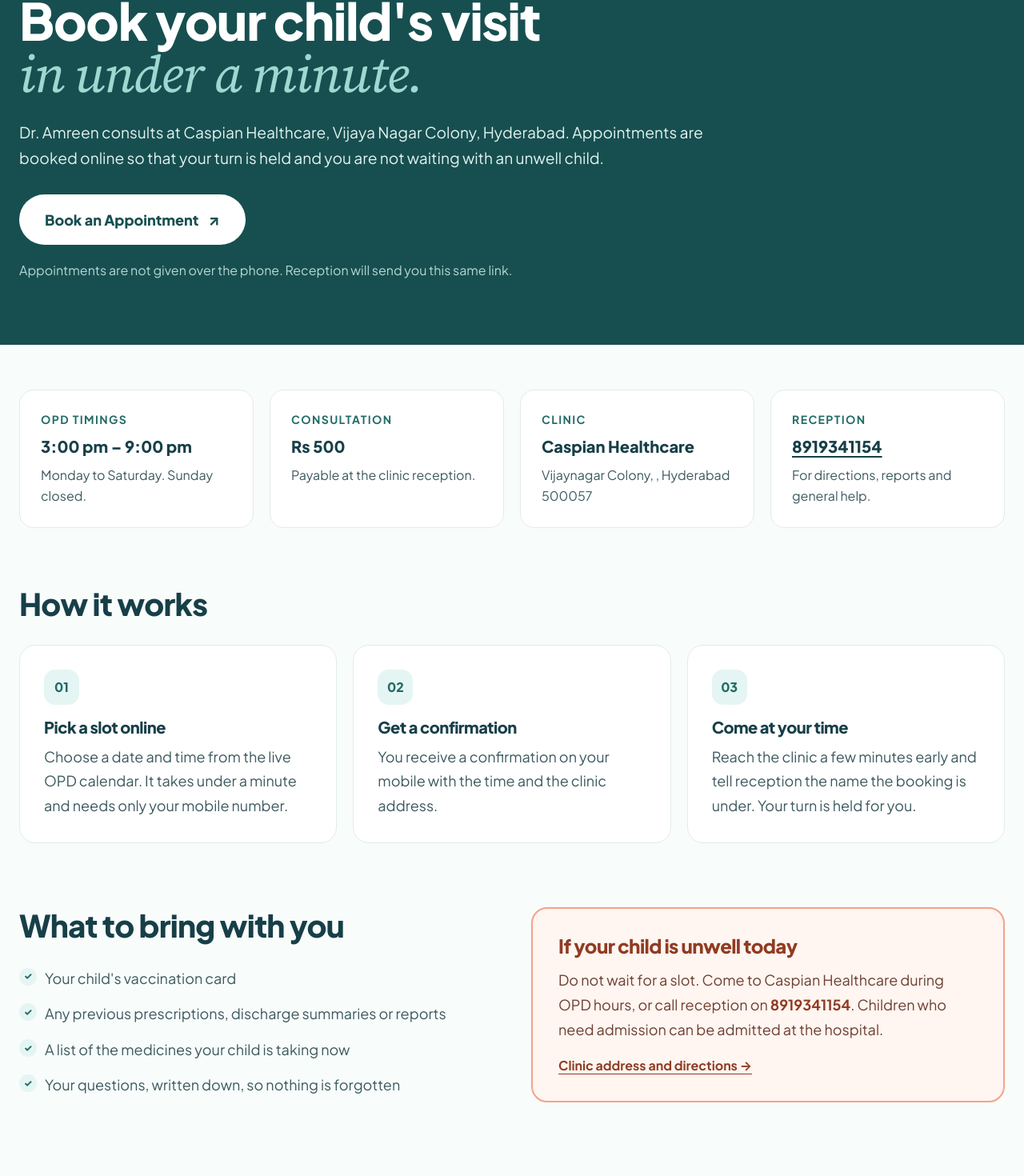
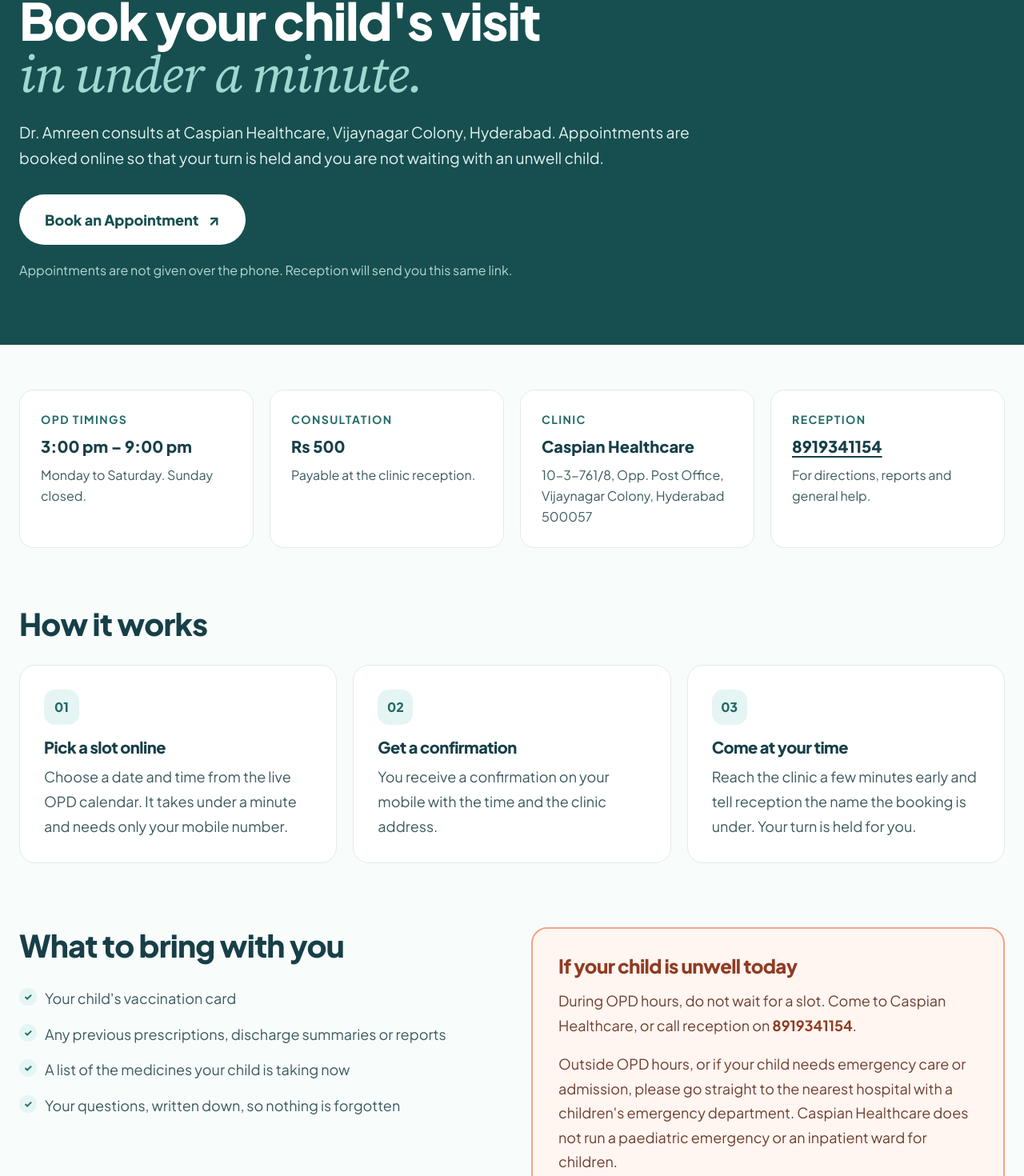
Before and after one commit to oratorkhizer/dr-amreen-site, a React (Vite) app: page /appointment in a window 1280 px wide. Shown: the part 230-1700 px from the top of the page at 80% size. Built offline with nearby package versions, Linux system fonts and the light colour scheme.

Commit message:
Correct the address and remove the paediatric admission claim

```diff
--- a/src/pages/Appointment.jsx
+++ b/src/pages/Appointment.jsx
@@ -41,7 +41,7 @@
           </h1>
 
           <p className="appointment-intro">
-            {DOCTOR.name} consults at {CLINIC.name}, Vijaya Nagar Colony,
+            {DOCTOR.name} consults at {CLINIC.name}, Vijaynagar Colony,
             Hyderabad. Appointments are booked online so that your turn is held
             and you are not waiting with an unwell child.
           </p>
@@ -87,8 +87,8 @@
             <span className="appointment-fact-label">Clinic</span>
             <strong className="appointment-fact-value">{CLINIC.name}</strong>
             <span className="appointment-fact-note">
-              {CLINIC.addressLine2}, {CLINIC.landmark}, {CLINIC.city}{" "}
-              {CLINIC.postalCode}
+              {CLINIC.addressLine1}, {CLINIC.addressLine2},{" "}
+              {CLINIC.city} {CLINIC.postalCode}
             </span>
           </div>
 
@@ -138,10 +138,16 @@
             <h2 className="appointment-urgent-title">If your child is unwell today</h2>
 
             <p>
-              Do not wait for a slot. Come to {CLINIC.name} during OPD hours, or
-              call reception on{" "}
-              <a href={`tel:${CLINIC.phoneE164}`}>{CLINIC.phone}</a>. Children
-              who need admission can be admitted at the hospital.
+              During OPD hours, do not wait for a slot. Come to {CLINIC.name},
+              or call reception on{" "}
+              <a href={`tel:${CLINIC.phoneE164}`}>{CLINIC.phone}</a>.
+            </p>
+
+            <p>
+              Outside OPD hours, or if your child needs emergency care or
+              admission, please go straight to the nearest hospital with a
+              children's emergency department. {CLINIC.name} does not run a
+              paediatric emergency or an inpatient ward for children.
             </p>
 
             <NavLink className="appointment-urgent-link" to="/contact">
--- a/src/pages/Contact.jsx
+++ b/src/pages/Contact.jsx
@@ -105,7 +105,7 @@
               Have a question about your child's health, or need help with a
               consultation? Call the clinic, come during OPD hours, or send an
               enquiry below. {DOCTOR.shortName} consults at {CLINIC.name},
-              Vijaya Nagar Colony, Hyderabad.
+              Vijaynagar Colony, Hyderabad.
             </p>
           </div>
 
@@ -192,7 +192,7 @@
                     <strong>{CLINIC.name}</strong>
                     <span>
                       {CLINIC.addressLine1}, {CLINIC.addressLine2},{" "}
-                      {CLINIC.landmark}, {CLINIC.city} {CLINIC.postalCode}
+                      {CLINIC.city} {CLINIC.postalCode}
                     </span>
                   </span>
 
```
